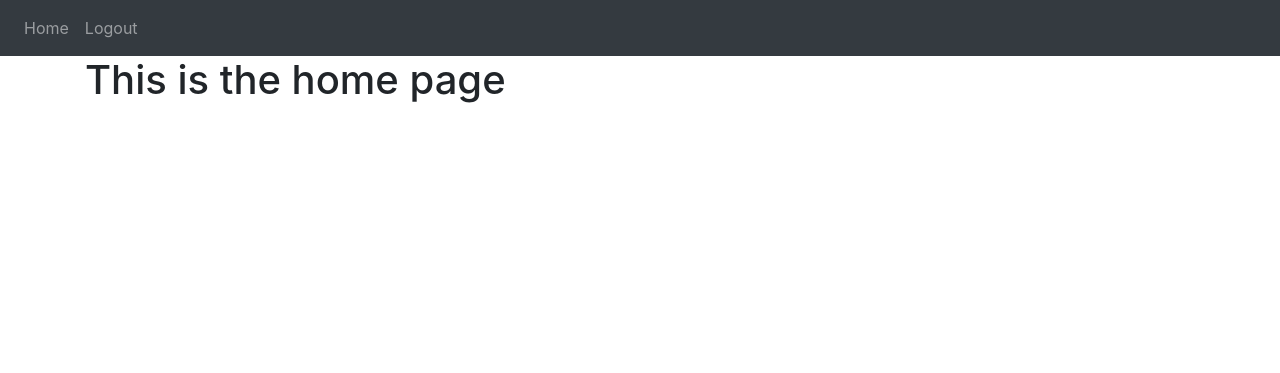
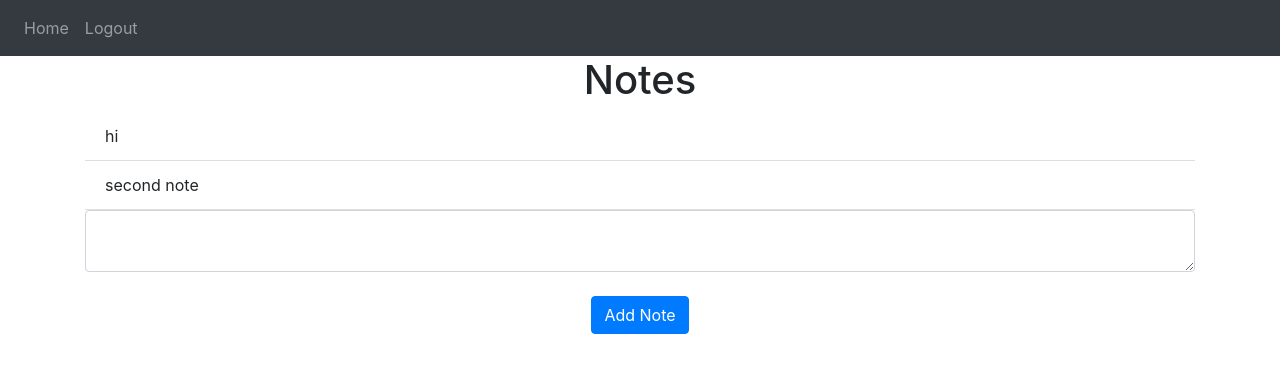
Before and after one commit to chidima-asika/my-flask-app, a Flask app: page / in a window 1280 px wide. Shown: the top 373 px of the page. Run offline with Flask 2, Linux system fonts and the light colour scheme; a user stored in the database is signed in; data comes from the database, SQL or seed files in the repository; both versions use the stored data as it was after the commit; some libraries are stand-ins or nearby versions.

Commit message:
Added functionality to add notes

```diff
--- a/website/templates/home.html
+++ b/website/templates/home.html
@@ -1,4 +1,16 @@
 {% extends "base.html" %} {% block title %}Home{% endblock %} {% block content
 %}
-<h1>This is the home page</h1>
+<h1 align="center">Notes</h1>
+<ul class="list-group list-group-flush" id="notes">
+  {% for note in user.notes %}
+  <li class="list-group-item">{{ note.data}}</li>
+  {% endfor %}
+</ul>
+<form method="POST">
+  <textarea name="note" id="note" class="form-control"></textarea>
+  <br />
+  <div align="center">
+    <button type="submit" class="btn btn-primary">Add Note</button>
+  </div>
+</form>
 {% endblock %}
--- a/website/views.py
+++ b/website/views.py
@@ -1,11 +1,24 @@
 # not related to authentification and the user can see, will go here
 
-from flask import Blueprint, render_template
+from flask import Blueprint, render_template, request, flash
 from flask_login import login_required, current_user
+from .models import Note
+from . import db
 
 views = Blueprint('views', __name__)
 
-@views.route('/') #root for home page
+@views.route('/', methods=['GET', 'POST']) #root for home page
 @login_required
 def home():
+    if request.method == 'POST':
+        note = request.form.get('note')
+
+        if len(note) < 1:
+            flash('Note is too short', category='error')
+        else:
+            new_note = Note(data= note, user_id=current_user.id)
+            db.session.add(new_note)
+            db.session.commit()
+            flash('Note added!', category='success')
+
     return render_template("home.html", user=current_user)
```
Also changed, not shown: instance/database.db.
